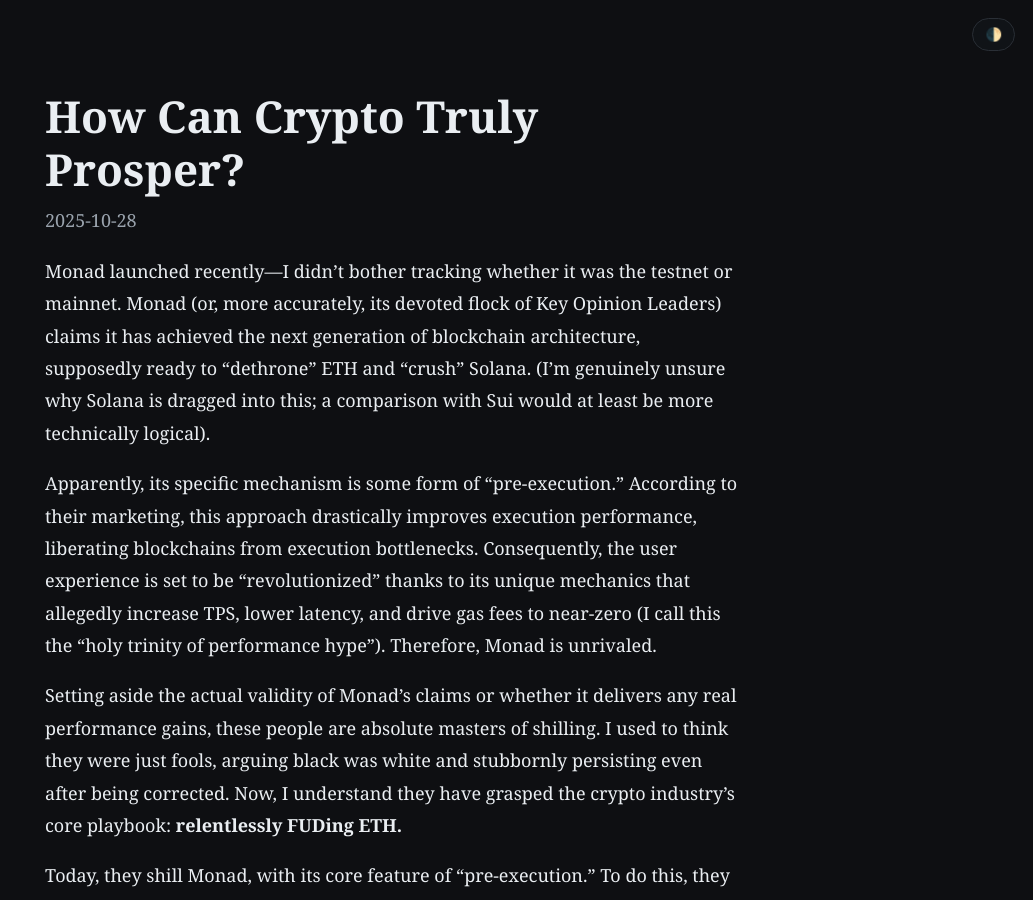
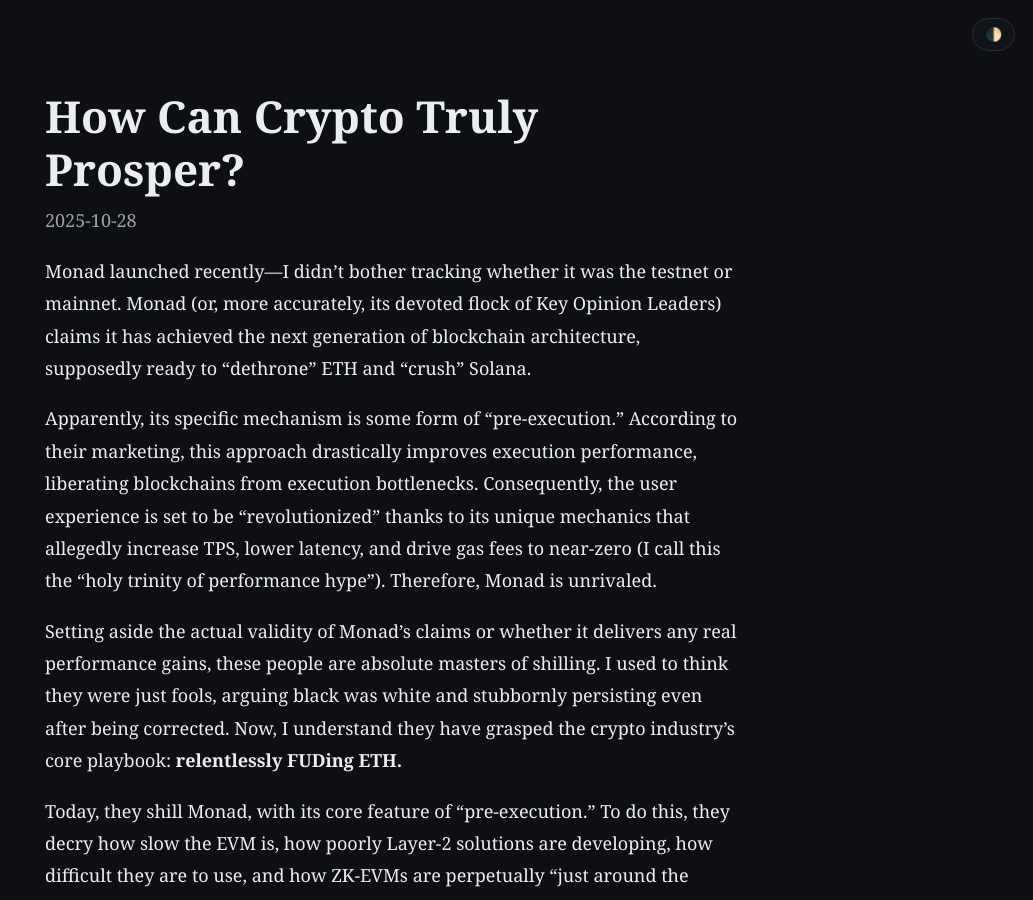
Before and after one commit to Satanic-Z/Satanic-Z.github.io, a Jekyll site: the page built from _posts/2025-10-29-cryptofuture.md, in a window 1280 px wide and 900 px high. Shown: the whole window, without its empty margins (247-1280 px from the left). Built offline with Jekyll 4.4.1, drawn with Linux system fonts in a browser that asks for light colours.

Commit message:
on the prosper post

```diff
--- a/_posts/2025-10-29-cryptofuture.md
+++ b/_posts/2025-10-29-cryptofuture.md
@@ -5,7 +5,7 @@
 ---
 
 
-Monad launched recently—I didn't bother tracking whether it was the testnet or mainnet. Monad (or, more accurately, its devoted flock of Key Opinion Leaders) claims it has achieved the next generation of blockchain architecture, supposedly ready to "dethrone" ETH and "crush" Solana. (I'm genuinely unsure why Solana is dragged into this; a comparison with Sui would at least be more technically logical).
+Monad launched recently—I didn't bother tracking whether it was the testnet or mainnet. Monad (or, more accurately, its devoted flock of Key Opinion Leaders) claims it has achieved the next generation of blockchain architecture, supposedly ready to "dethrone" ETH and "crush" Solana.
 
 Apparently, its specific mechanism is some form of "pre-execution." According to their marketing, this approach drastically improves execution performance, liberating blockchains from execution bottlenecks. Consequently, the user experience is set to be "revolutionized" thanks to its unique mechanics that allegedly increase TPS, lower latency, and drive gas fees to near-zero (I call this the "holy trinity of performance hype"). Therefore, Monad is unrivaled.
 
```
